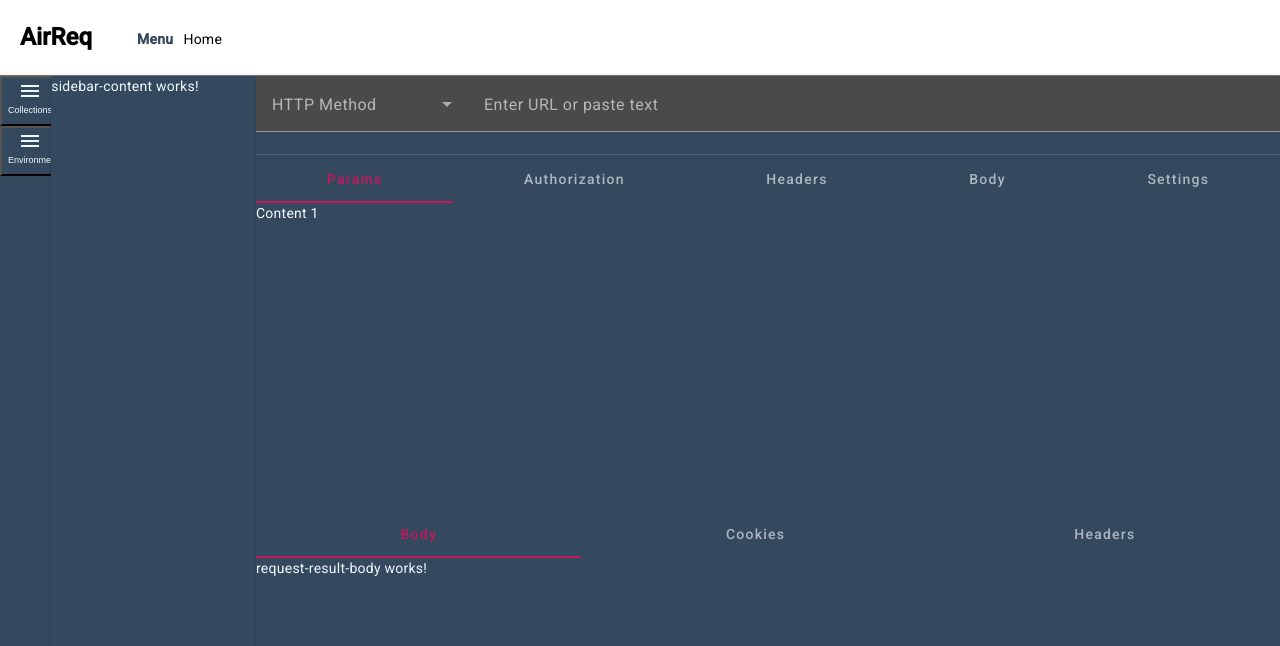
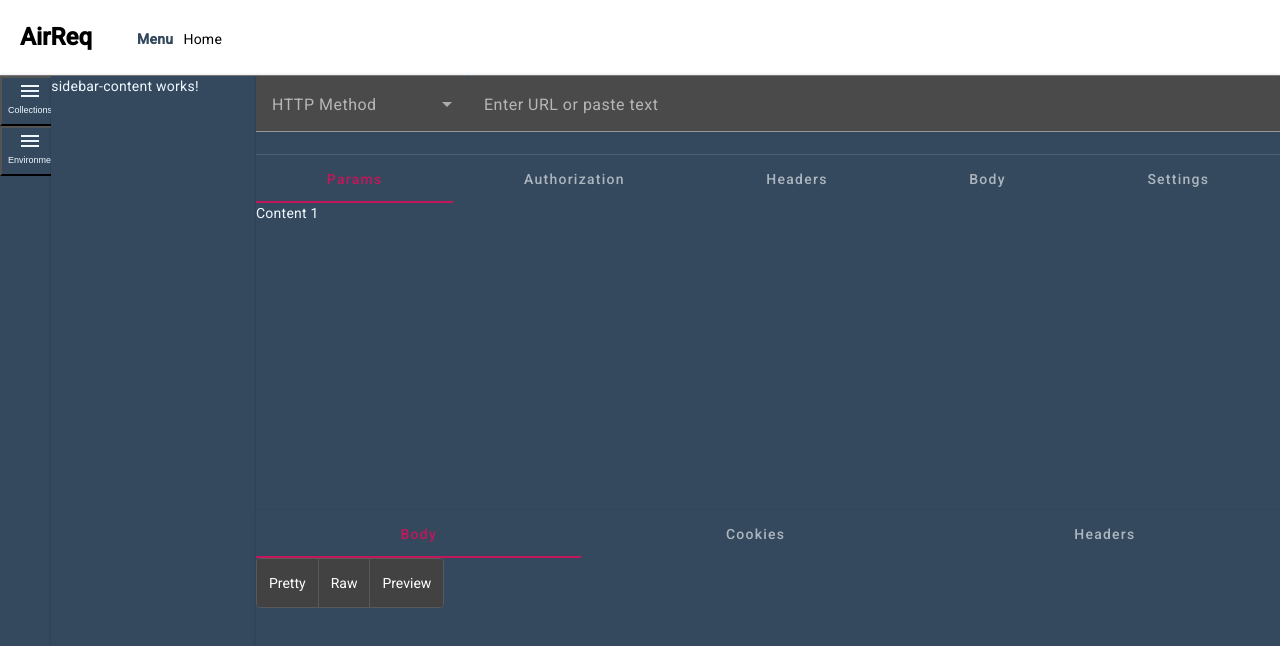
Before and after one commit to Kieferer/AirReq, an Angular app: page / in a window 1280 px wide. Shown: the top 646 px of the page. Built offline with nearby package versions, Linux system fonts and the light colour scheme.

Commit message:
feat: Create toggle buttons in request-result-body

```diff
--- a/src/app/request-result/request-result-body/request-result-body.component.html
+++ b/src/app/request-result/request-result-body/request-result-body.component.html
@@ -1 +1,5 @@
-<p>request-result-body works!</p>
+<mat-button-toggle-group name="fontStyle" aria-label="Font Style">
+    <mat-button-toggle value="pretty">Pretty</mat-button-toggle>
+    <mat-button-toggle value="raw">Raw</mat-button-toggle>
+    <mat-button-toggle value="preview">Preview</mat-button-toggle>
+</mat-button-toggle-group>
```
